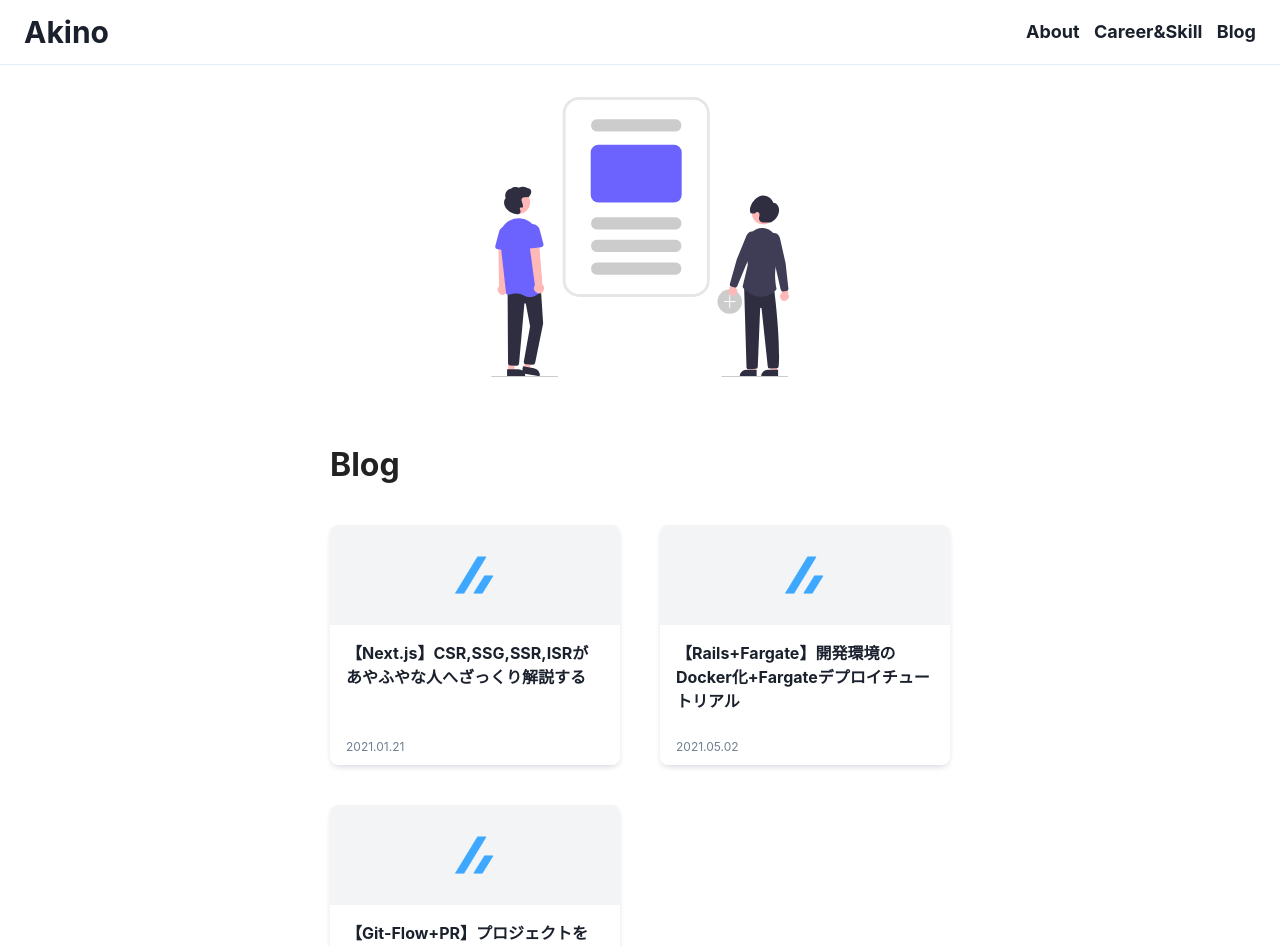
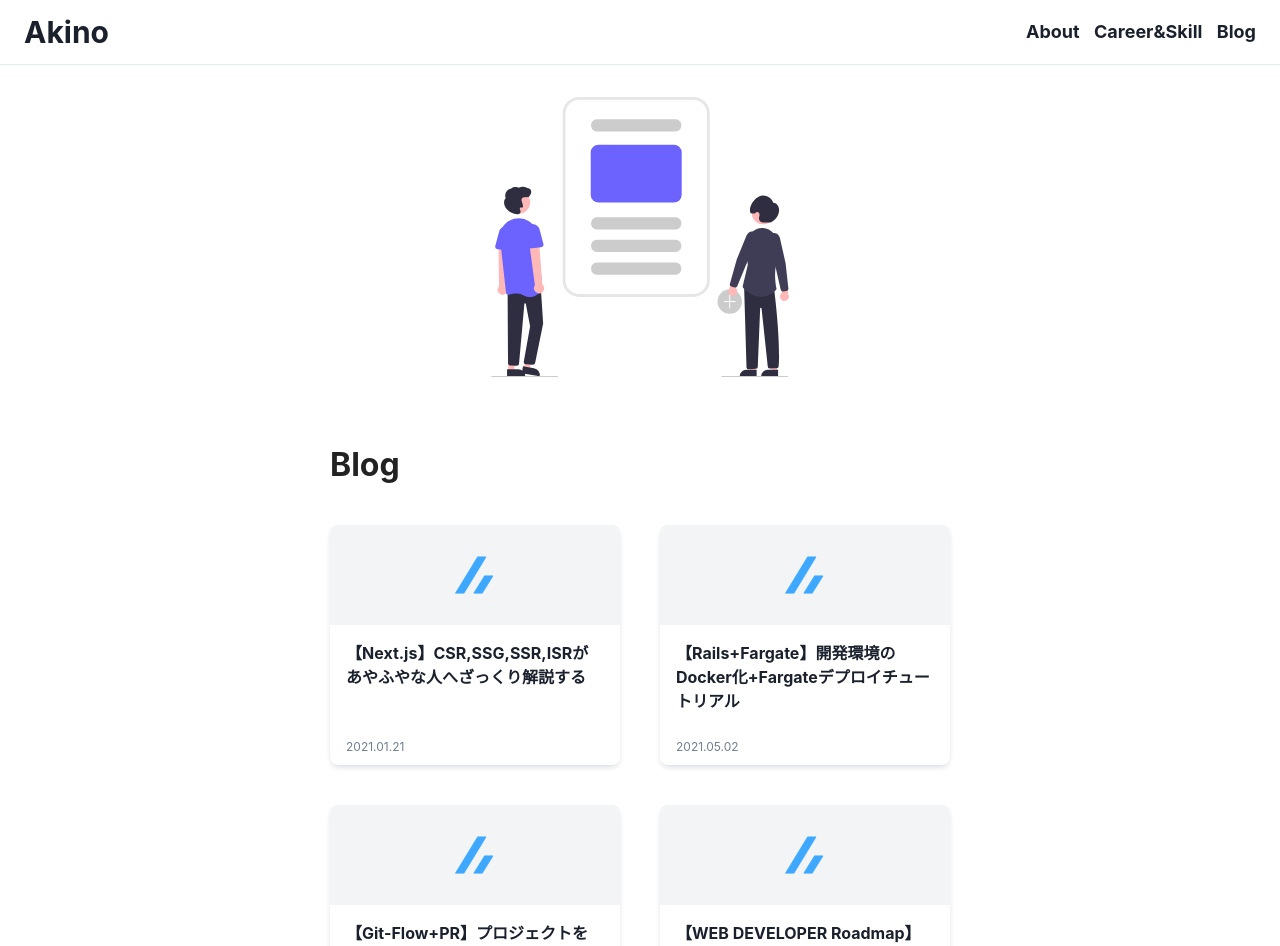
Before and after one commit to onikan27/myPortfolio, a Next.js app: page /blog in a window 1280 px wide. Shown: the top 946 px of the page. Built offline with nearby package versions, Linux system fonts and the light colour scheme.

Commit message:
feat: add blog

```diff
--- a/src/pages/blog.tsx
+++ b/src/pages/blog.tsx
@@ -42,6 +42,12 @@ const career: NextPage = () => {
               platform="zenn"
               release_date="2021.03.17"
             />
+            <Article
+              title="【WEB DEVELOPER Roadmap】（1）Git,Github"
+              url="https://zenn.dev/akino/articles/2fef95b72f508a"
+              platform="zenn"
+              release_date="2021.05.07"
+            />
             {/* <Article title="" url="" platform="zenn" release_date=""/> */}
           </Flex>
         </MainLayout>
```
